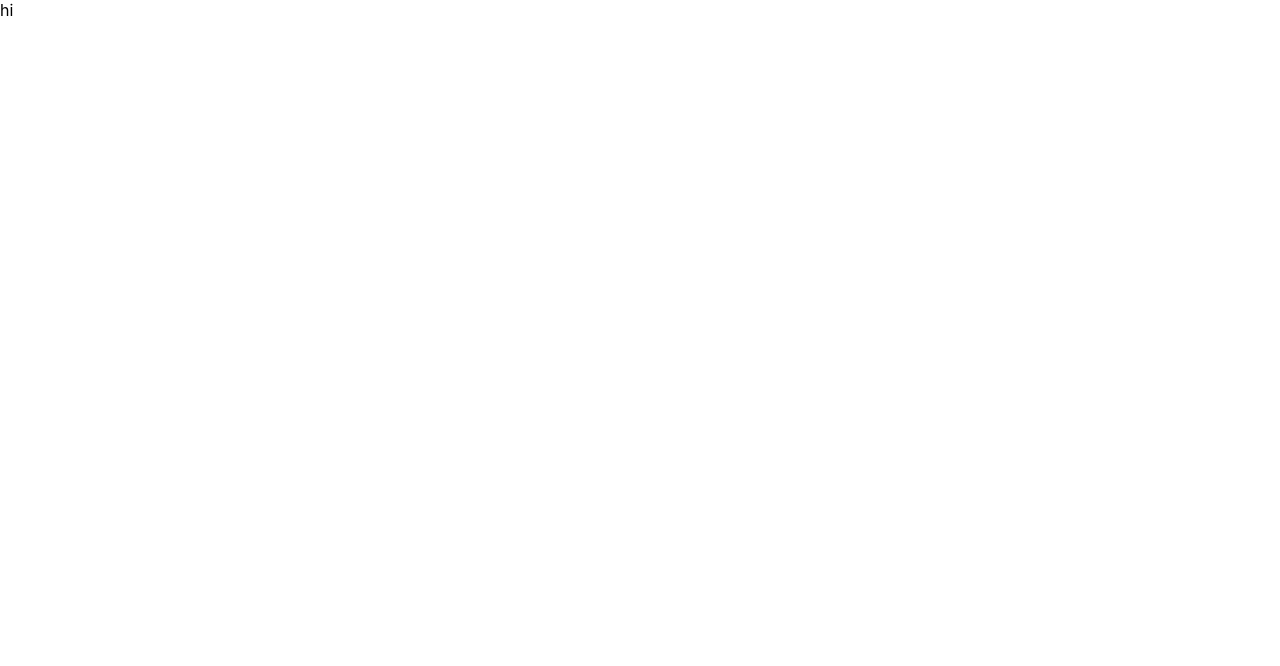
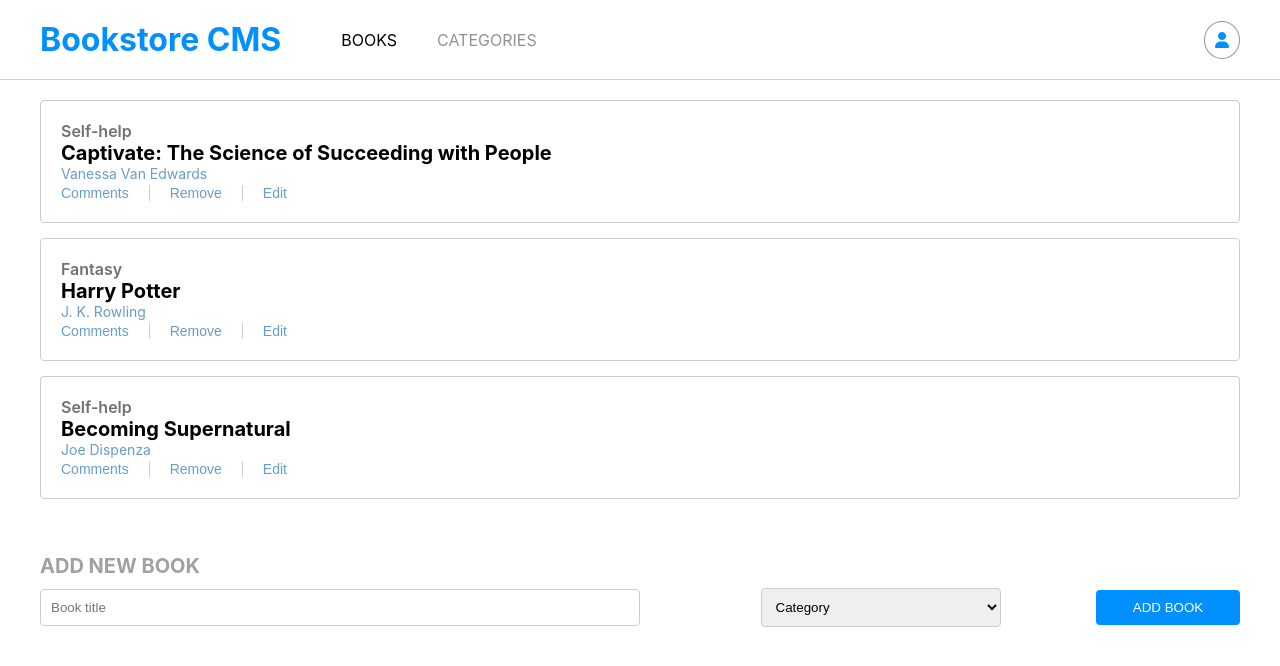
Before and after one commit to K0ppai/Bookstore, a React (Create React App) app: page / in a window 1280 px wide. Shown: the top 666 px of the page. Built offline with nearby package versions, Linux system fonts and the light colour scheme.

Commit message:
Fix linter error

```diff
--- a/package.json
+++ b/package.json
@@ -6,8 +6,10 @@
     "@testing-library/jest-dom": "^5.16.5",
     "@testing-library/react": "^13.4.0",
     "@testing-library/user-event": "^13.5.0",
+    "prop-types": "^15.8.1",
     "react": "^18.2.0",
     "react-dom": "^18.2.0",
+    "react-router-dom": "^6.14.1",
     "react-scripts": "5.0.1",
     "web-vitals": "^2.1.4"
   },
--- a/public/index.html
+++ b/public/index.html
@@ -24,7 +24,7 @@
       work correctly both with client-side routing and a non-root public URL.
       Learn how to configure a non-root public URL by running `npm run build`.
     -->
-    <title>React App</title>
+    <title>Bookstore</title>
   </head>
   <body>
     <noscript>You need to enable JavaScript to run this app.</noscript>
@@ -40,4 +40,5 @@
       To create a production bundle, use `npm run build` or `yarn build`.
     -->
   </body>
+  <script src="https://kit.fontawesome.com/9cb80a3c3b.js" crossorigin="anonymous"></script>
 </html>
--- a/src/App.css
+++ b/src/App.css
@@ -1,5 +1,13 @@
-*{
+* {
   margin: 0;
   padding: 0;
   box-sizing: border-box;
 }
+
+::-webkit-scrollbar {
+  display: none;
+}
+
+button {
+  cursor: pointer;
+}
--- a/src/App.js
+++ b/src/App.js
@@ -1,9 +1,23 @@
 import './App.css';
+import { Routes, Route } from 'react-router-dom';
+import NavBar from './components/navBar';
+import Categories from './pages/categories';
+import BookPage from './pages/bookPage';
 
 function App() {
   return (
     <div className="App">
-      hi
+      <NavBar />
+      <Routes>
+        <Route
+          path="/"
+          element={<BookPage />}
+        />
+        <Route
+          path="/categories"
+          element={<Categories />}
+        />
+      </Routes>
     </div>
   );
 }
--- a/src/index.js
+++ b/src/index.js
@@ -1,14 +1,17 @@
 import React from 'react';
 import ReactDOM from 'react-dom/client';
 import './index.css';
+import { BrowserRouter } from 'react-router-dom';
 import App from './App';
 import reportWebVitals from './reportWebVitals';
 
 const root = ReactDOM.createRoot(document.getElementById('root'));
 root.render(
   <React.StrictMode>
-    <App />
-  </React.StrictMode>
+    <BrowserRouter>
+      <App />
+    </BrowserRouter>
+  </React.StrictMode>,
 );
 
 // If you want to start measuring performance in your app, pass a function
--- a/src/reportWebVitals.js
+++ b/src/reportWebVitals.js
@@ -1,6 +1,8 @@
-const reportWebVitals = onPerfEntry => {
+const reportWebVitals = (onPerfEntry) => {
   if (onPerfEntry && onPerfEntry instanceof Function) {
-    import('web-vitals').then(({ getCLS, getFID, getFCP, getLCP, getTTFB }) => {
+    import('web-vitals').then(({
+      getCLS, getFID, getFCP, getLCP, getTTFB,
+    }) => {
       getCLS(onPerfEntry);
       getFID(onPerfEntry);
       getFCP(onPerfEntry);
```
Also changed, not shown: src/index.css (+17 -3 lines), 1 other file (tests, documents, lock files or other folders).
